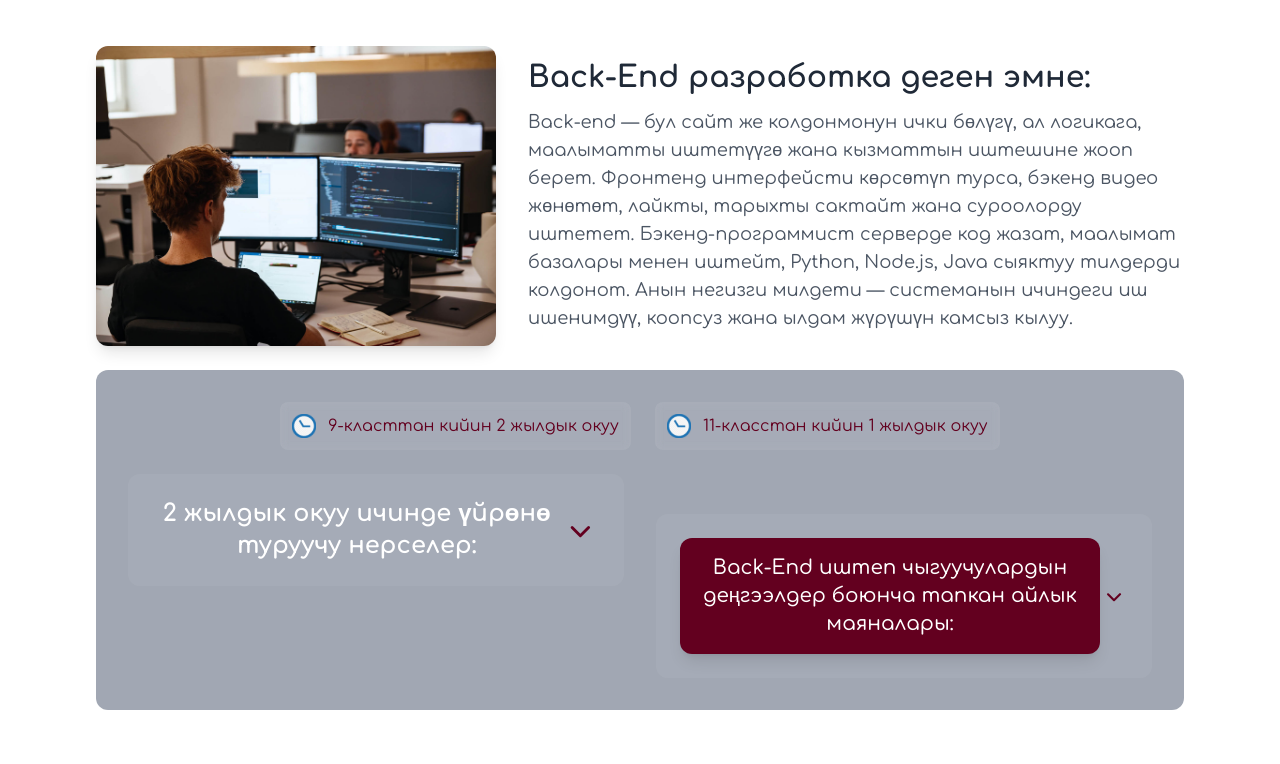
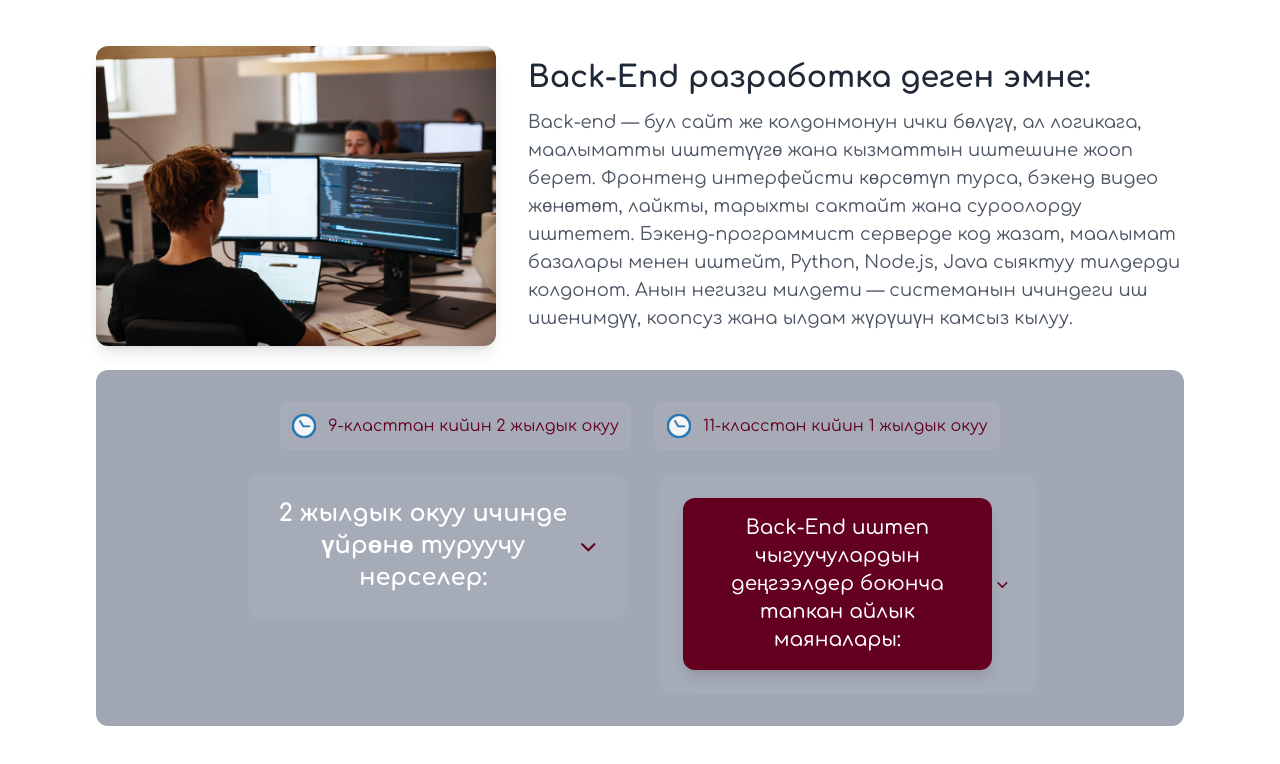
Before and after one commit to KanaySeidi/PLIT, a React (Vite) app: page /br in a window 1280 px wide. Shown: the part 514-1278 px from the top of the page. Built offline with nearby package versions, Linux system fonts and the light colour scheme.

Commit message:
Abay fixes

```diff
--- a/public/locales/KG/translation.json
+++ b/public/locales/KG/translation.json
@@ -38,6 +38,7 @@
   "9class": "9-класттан кийин 2 жылдык окуу",
   "11class": "11-класстан кийин 1 жылдык окуу",
   "front": {
+    "name":"Front-end разработкасы",
     "title": "Front-End разработка деген эмне:",
     "text": "Фронтенд — бул колдонуучу сайттан же колдонмодон көргөн жана колдонгон бөлүгүн түзүү. Түймөлөр, менюлар, анимациялар, формалар — мунун баарын фронтенд-разработчик жасайт. Ал HTML, CSS жана JavaScript тилдерин колдонуп, интерфейсти кооз, түшүнүктүү жана ар кандай түзмөктөрдө жакшы иштешин камсыздайт. Бул — код жазуу менен дизайнды айкалыштыруу, жана эмгегиңди браузерден дароо көрө аласың.",
     "master": "2 жылдык окуу ичинде үйрөнө туруучу нерселер",
@@ -302,7 +303,7 @@
     }
   },
   "withStudents": {
-    "applicants": "Абитуриенттерге",
+    "applicants": "Талапкерлерге",
     "applicantstime": "Биздин лицейге 9-класс же 11-класстан кийин тапшырууга мүмкүн. 9-класстан кийин тапшырган учурда окуу мөөнөтү 2 жылды түзөт, ал эми 11-класстан кийин – 10 айды түзөт. Контракттык жана бюджеттик топтор каралган. Бюджеттик топко өтүү үчүн тест тапшыруу талап кылынат.",
     "applicantsdoc": "Тапшыруу үчүн керектүү документтер",
     "applicantsdoc1": "9 жылдык билим жөнүндө күбөлүк же аттестат",
--- a/src/components/molecules/DirectionPage.jsx
+++ b/src/components/molecules/DirectionPage.jsx
@@ -40,6 +40,7 @@ const imageVariants = {
 const DirectionPage = ({
   image,
   image1,
+  name,
   title,
   text,
   icon,
@@ -74,11 +75,14 @@ const DirectionPage = ({
           className="w-full h-full object-cover brightness-90"
         />
         <Link to={"/"}>
-          <div className="absolute top-4 left-4 flex items-center gap-2 px-3 py-1.5 bg-white/80 backdrop-blur-sm hover:bg-white/90 text-black rounded-lg shadow-lg transition-all duration-300">
+          <div className="z-20 absolute top-4 left-4 flex items-center gap-2 px-3 py-1.5 bg-white/80 backdrop-blur-sm hover:bg-white/90 text-black rounded-lg shadow-lg transition-all duration-300">
             <span className="text-xl">←</span>
             <span className="text-sm">Назад</span>
           </div>
         </Link>
+        <div className="absolute inset-0 flex items-center justify-center">
+          <h1 className="text-white text-4xl font-bold">{name}</h1>
+        </div>
       </div>
 
       {/* Основной контент */}
@@ -143,7 +147,10 @@ const DirectionPage = ({
             variants={containerVariants}
           >
             {/* Левая колонка */}
-            <motion.div className="lg:w-1/2 space-y-4" variants={itemVariants}>
+            <motion.div
+              className="lg:w-1/2 space-y-4 ml-[120px]"
+              variants={itemVariants}
+            >
               <Example
                 question={
                   <h2 className="text-lg sm:text-xl lg:text-2xl font-bold text-white">
@@ -167,7 +174,7 @@ const DirectionPage = ({
 
             {/* Правая колонка */}
             <motion.div
-              className="lg:w-1/2 space-y-4 mt-10"
+              className="lg:w-1/2 space-y-4 mr-[115px]"
               variants={itemVariants}
             >
               <Example
--- a/src/pages/directions/Frontend.jsx
+++ b/src/pages/directions/Frontend.jsx
@@ -14,6 +14,7 @@ const Frontend = () => {
       <DirectionPage
         image={img}
         image1={img2}
+        name={t("front.name")}
         title={t("front.title")}
         text={t("front.text")}
         icon={time}
```
Also changed, not shown: public/locales/RU/translation.json (+7 -1 lines).
